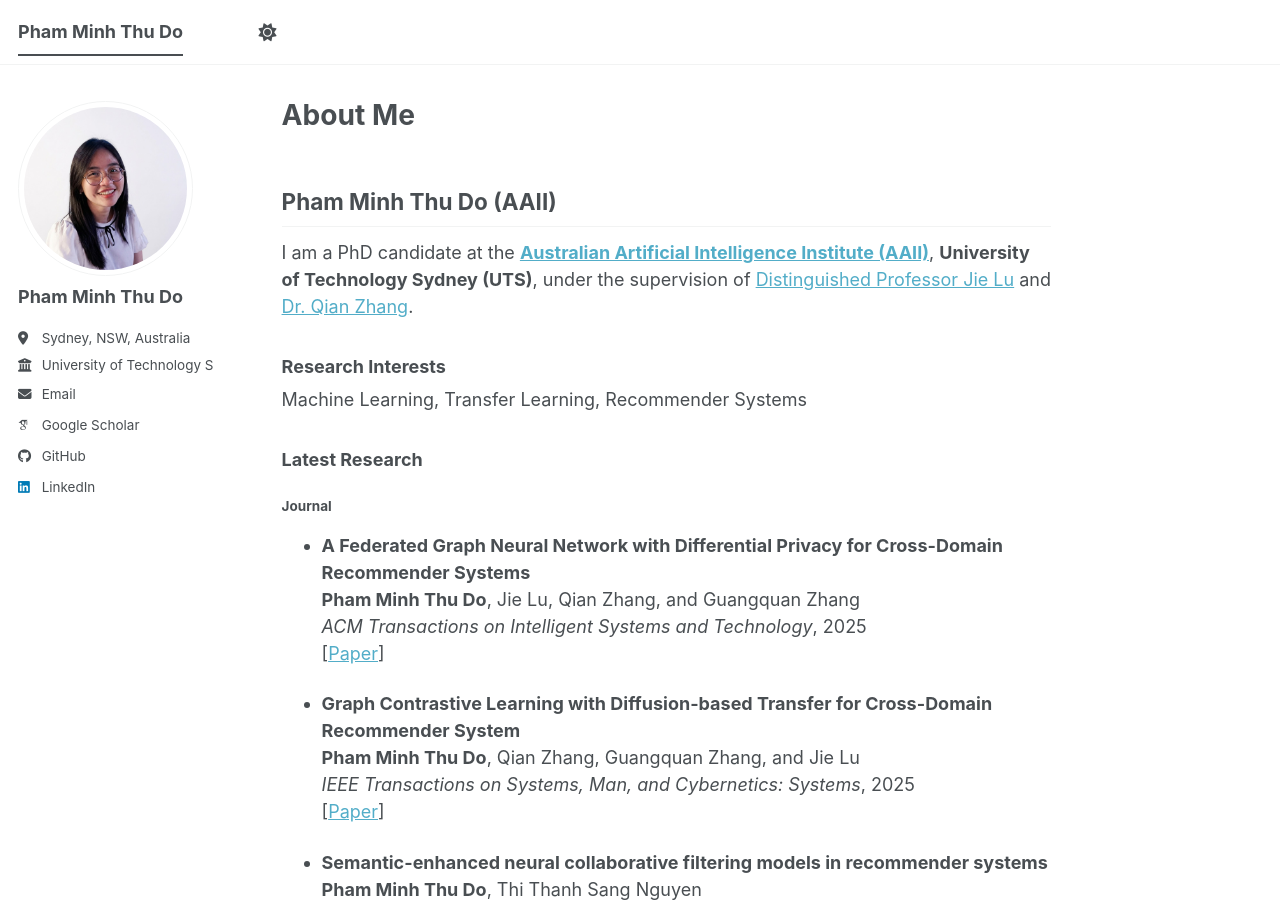
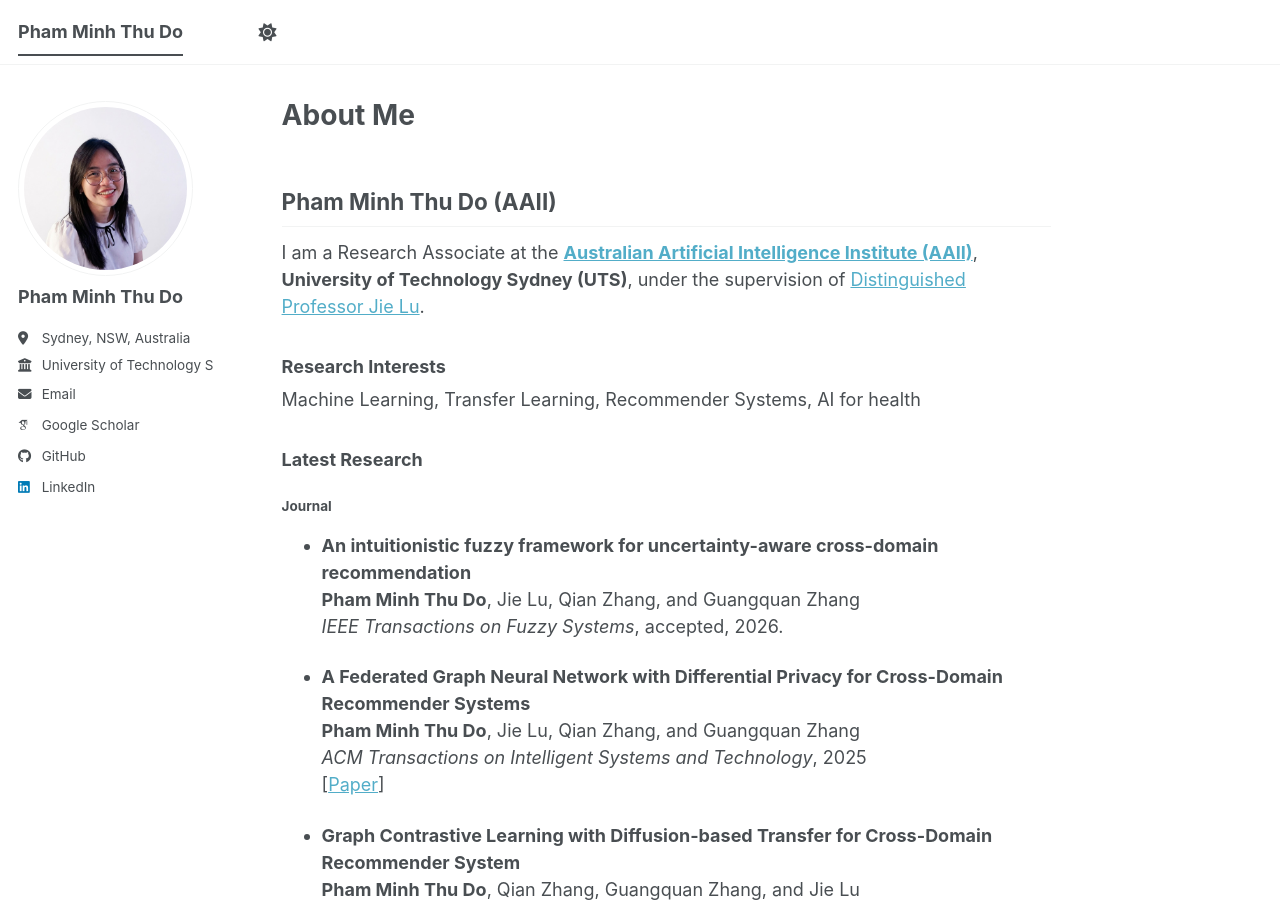
Before and after one commit to PMThuDo/PMThuDo.github.io, a Jekyll site: the page built from _pages/about.md, in a window 1280 px wide and 900 px high. Built offline with Jekyll 4.4.1, drawn with Linux system fonts in a browser that asks for light colours; some web fonts are replaced; a script bundle is joined from its source files by our own code; library files that are not in the unit come from our copies.

Commit message:
Update about.md

```diff
--- a/_pages/about.md
+++ b/_pages/about.md
@@ -9,14 +9,18 @@ redirect_from:
 
 ## Pham Minh Thu Do (AAII)
 
-I am a PhD candidate at the [**Australian Artificial Intelligence Institute (AAII)**](https://github.com/AAII-DeSI), **University of Technology Sydney (UTS)**, under the supervision of [Distinguished Professor Jie Lu](https://profiles.uts.edu.au/Jie.Lu) and [Dr. Qian Zhang](https://profiles.uts.edu.au/Qian.Zhang-1).
+I am a Research Associate at the [**Australian Artificial Intelligence Institute (AAII)**](https://github.com/AAII-DeSI), **University of Technology Sydney (UTS)**, under the supervision of [Distinguished Professor Jie Lu](https://profiles.uts.edu.au/Jie.Lu).
 
 ### Research Interests
-Machine Learning, Transfer Learning, Recommender Systems
+Machine Learning, Transfer Learning, Recommender Systems, AI for health
 
 ### Latest Research
 
 #### Journal
+- **An intuitionistic fuzzy framework for uncertainty-aware cross-domain recommendation** <br>
+  **Pham Minh Thu Do**, Jie Lu, Qian Zhang, and Guangquan Zhang
+  *IEEE Transactions on Fuzzy Systems*, accepted, 2026.
+
 - **A Federated Graph Neural Network with Differential Privacy for Cross-Domain Recommender Systems** <br>
   **Pham Minh Thu Do**, Jie Lu, Qian Zhang, and Guangquan Zhang
   *ACM Transactions on Intelligent Systems and Technology*, 2025
```
